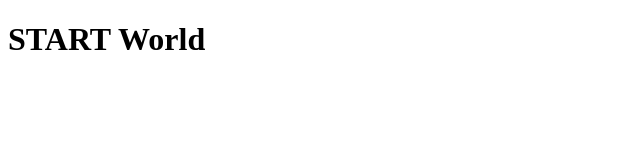
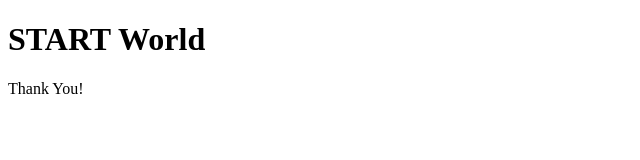
Before and after one commit to PAVLO111/my-page, a plain HTML site: page index.html in a window 1280 px wide. Shown: the full height of the page, 0-640 px from the left. Drawn offline with Linux system fonts and the light colour scheme.

Commit message:
add thanks

```diff
--- a/index.html
+++ b/index.html
@@ -9,5 +9,7 @@
 </head>
 <body>
   <h1>START World</h1>
+
+  <footer>Thank You!</footer>
 </body>
 </html>
```
